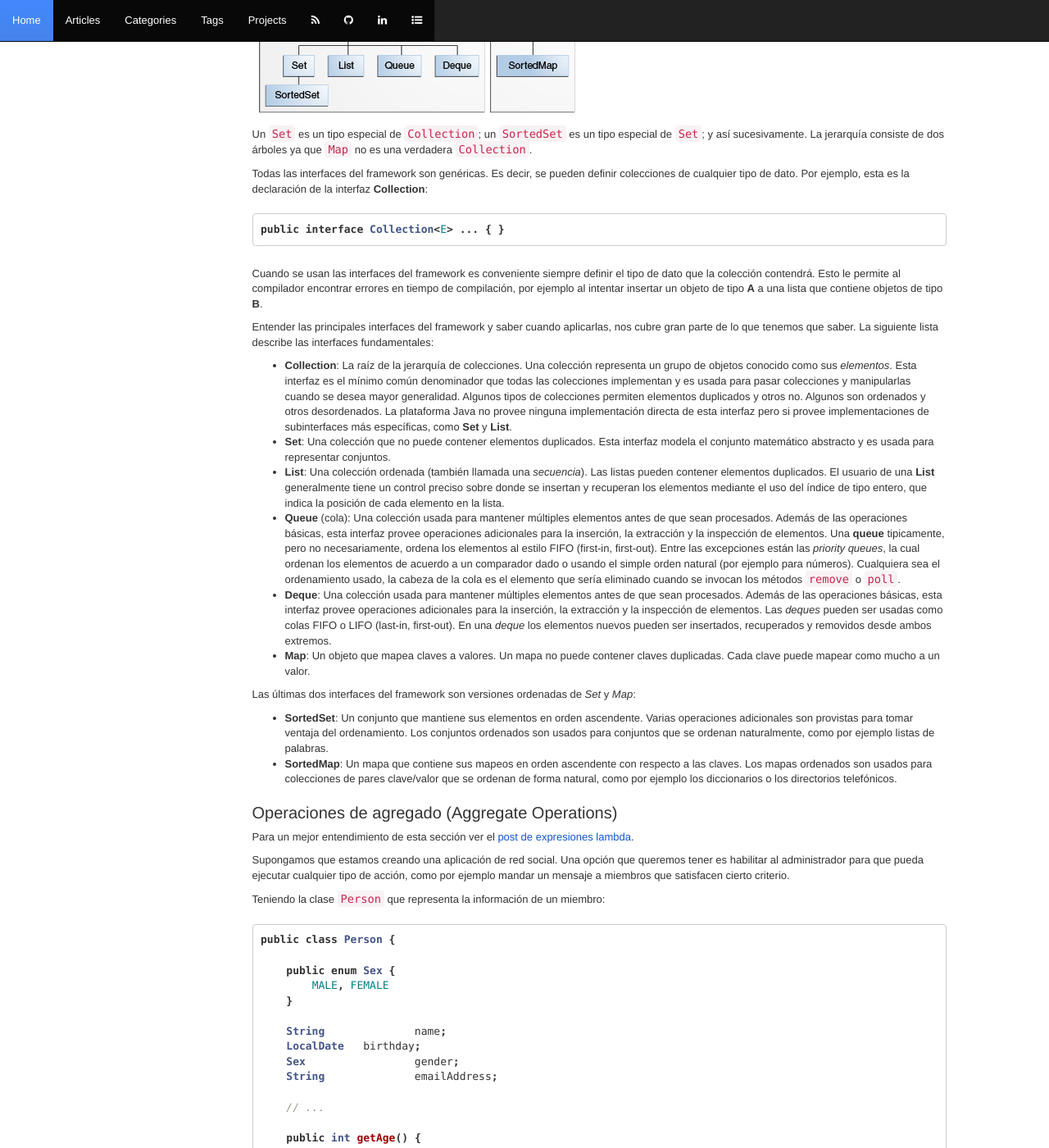
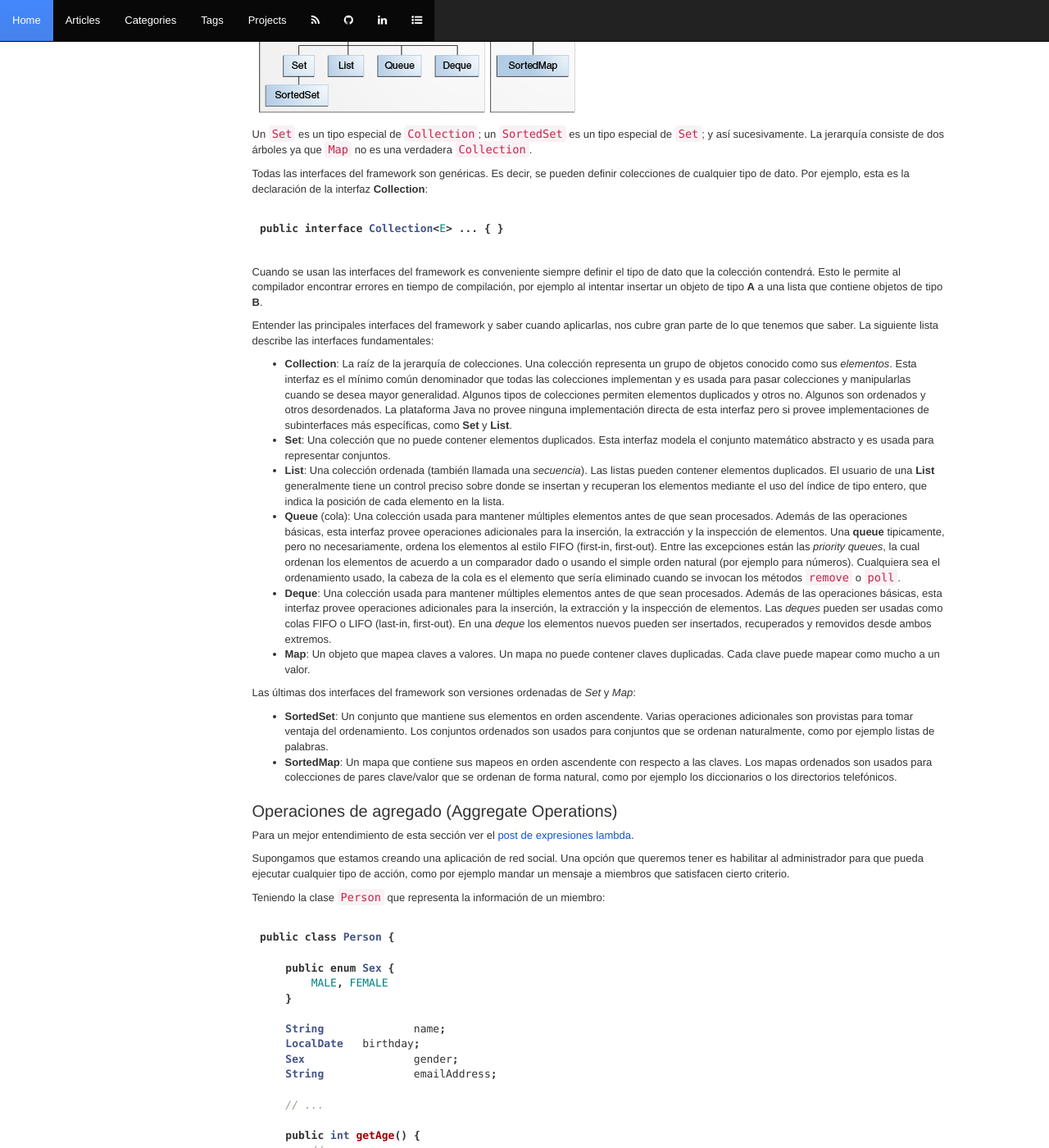
Before and after one commit to damianfanaro/damianfanaro.github.io, a Jekyll site: the page built from _posts/2015-05-05-java-collections.md, in a window 1280 px wide and 1400 px high, scrolled down 520 px. Shown: the whole window at 82% size. Built offline with Jekyll 4.4.1, drawn with Linux system fonts in a browser that asks for light colours; nearby versions of some CDN libraries; Markdown is read by kramdown in place of the engine named in the settings; comment, search, counter and statistics services are not loaded.

Commit message:
CSS change

```diff
--- a/css/theme.css
+++ b/css/theme.css
@@ -110,9 +110,10 @@ ul li:hover ul {
 }
 
 pre {
-  background-color: ##dee3e9;
+  background-color: #f7f7f7;
   margin-bottom: 25px;
   margin-top: 20px;
+  border: none;
 }
 
 code {
```
